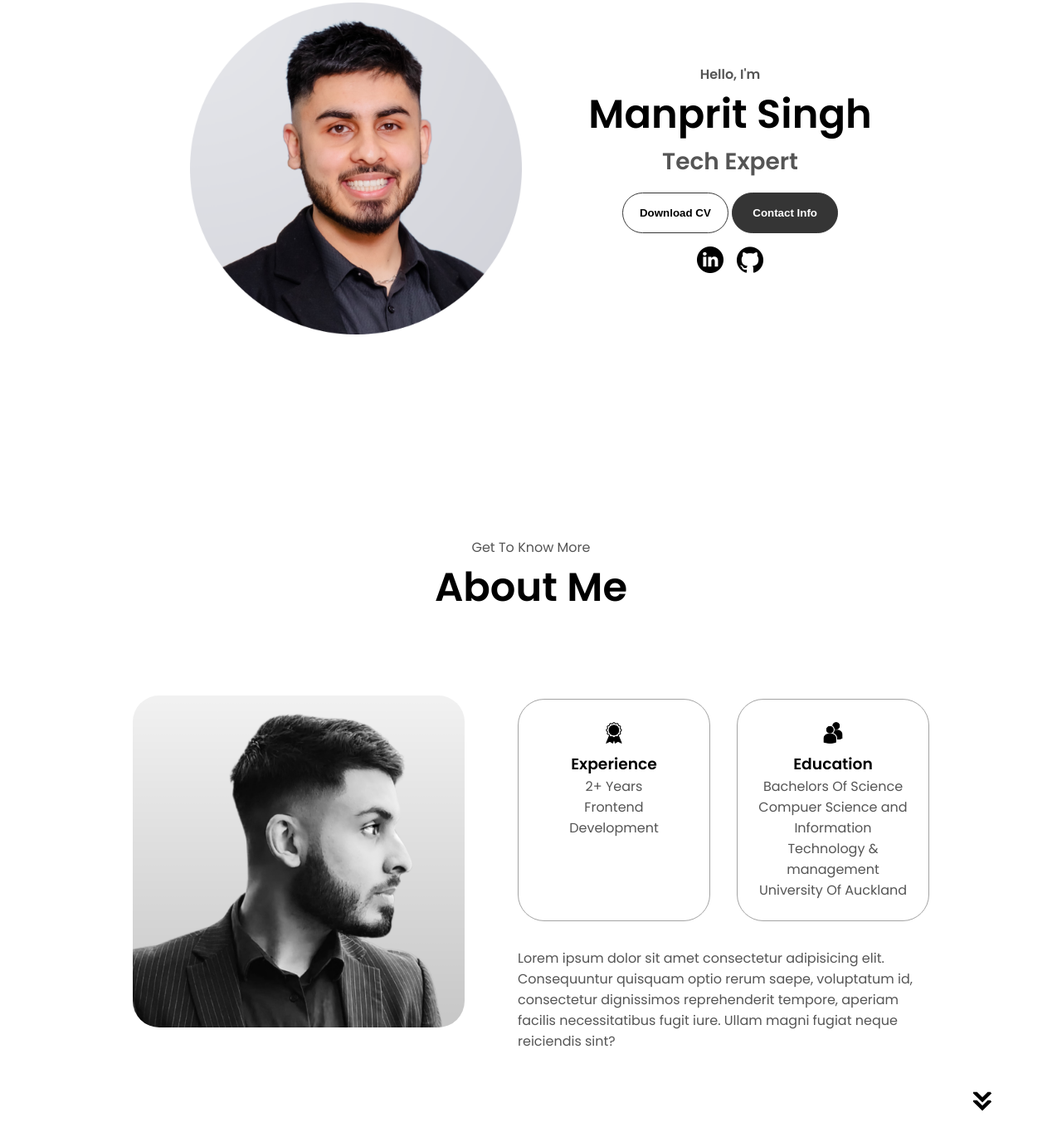
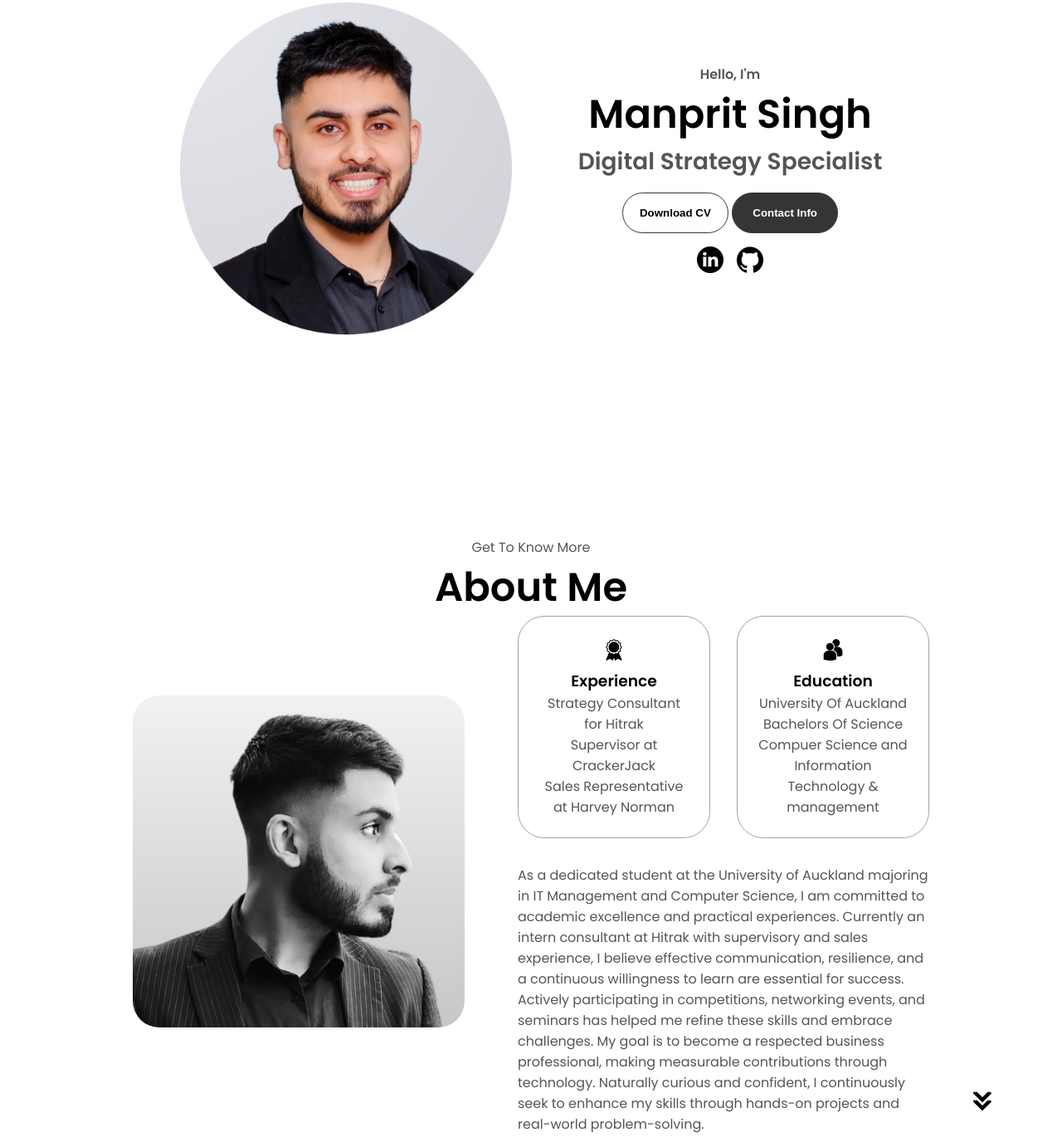
Before and after one commit to singh-manprit/personal-portfolio, a plain HTML site: page index.html in a window 1280 px wide. Shown: the part 281-1651 px from the top of the page at 83% size. Drawn offline with Linux system fonts and the light colour scheme.

Commit message:
Portfolio v0.1

```diff
--- a/index.html
+++ b/index.html
@@ -42,7 +42,7 @@
          <div class="section__text">
             <p class="sectopm__text__p1">Hello, I'm</p>
             <h1 class="title">Manprit Singh</h1>
-            <p class="section__text__p2">Tech Expert</p>
+            <p class="section__text__p2">Digital Strategy Specialist</p>
             <div ckass="btn-container">
                 <button class="btn btn-color-2" onclick="window.open('./assets/resume.pdf')">Download CV</button>
                 <button class="btn btn-color-1" onclick="location.href='./#contact'">Contact Info</button>
@@ -65,17 +65,18 @@
                     <div class="details-container">
                         <img src="./assets/experience.png" alt="Experience icon" class="icon"/>
                         <h3>Experience</h3>
-                        <p>2+ Years <br> Frontend Development</p>
+                        <p>Strategy Consultant for Hitrak<br> Supervisor at CrackerJack <br> Sales Representative at Harvey Norman</p>
                     </div>
                     <div class="details-container">
                         <img src="./assets/education.png" alt="Ediucation icon" class="icon"/>
                         <h3>Education</h3>
-                        <p>Bachelors Of Science<br> Compuer Science and Information Technology & management <br> University Of Auckland</p>
+                        <p>University Of Auckland <br> Bachelors Of Science <br> Compuer Science and Information Technology & management </p>
                     </div>
                 </div>
                 <div class="text-contianer">
                     <p>
-                        Lorem ipsum dolor sit amet consectetur adipisicing elit. Consequuntur quisquam optio rerum saepe, voluptatum id, consectetur dignissimos reprehenderit tempore, aperiam facilis necessitatibus fugit iure. Ullam magni fugiat neque reiciendis sint?
+
+As a dedicated student at the University of Auckland majoring in IT Management and Computer Science, I am committed to academic excellence and practical experiences. Currently an intern consultant at Hitrak with supervisory and sales experience, I believe effective communication, resilience, and a continuous willingness to learn are essential for success. Actively participating in competitions, networking events, and seminars has helped me refine these skills and embrace challenges. My goal is to become a respected business professional, making measurable contributions through technology. Naturally curious and confident, I continuously seek to enhance my skills through hands-on projects and real-world problem-solving.
                     </p>
                 </div>
             </div>
@@ -253,7 +254,7 @@
 
             <div class="contact-info-container">
                 <img src="assets/email.png" alt="email icon" class="icon contact-icon email-icon"/>
-                <p><a href="mailto:manprit.2002@gmail.com">manprit.2002@gmail.com</a></p>
+                <p><a href="mailto:manprit.2002@gmail.com">Email</a></p>
             </div>
 
             <div class="contact-info-container">
--- a/mediaqueries.css
+++ b/mediaqueries.css
@@ -69,12 +69,14 @@
     flex-wrap: wrap;
   }
   .contact-info-container {
-    margin: 0;
+    gap: 1.5rem;
   }
   .contact-info-container p,
   .nav-links li a {
     font-size: 1rem;
   }
+
+
   .experience-sub-title {
     font-size: 1.25rem;
   }
```
